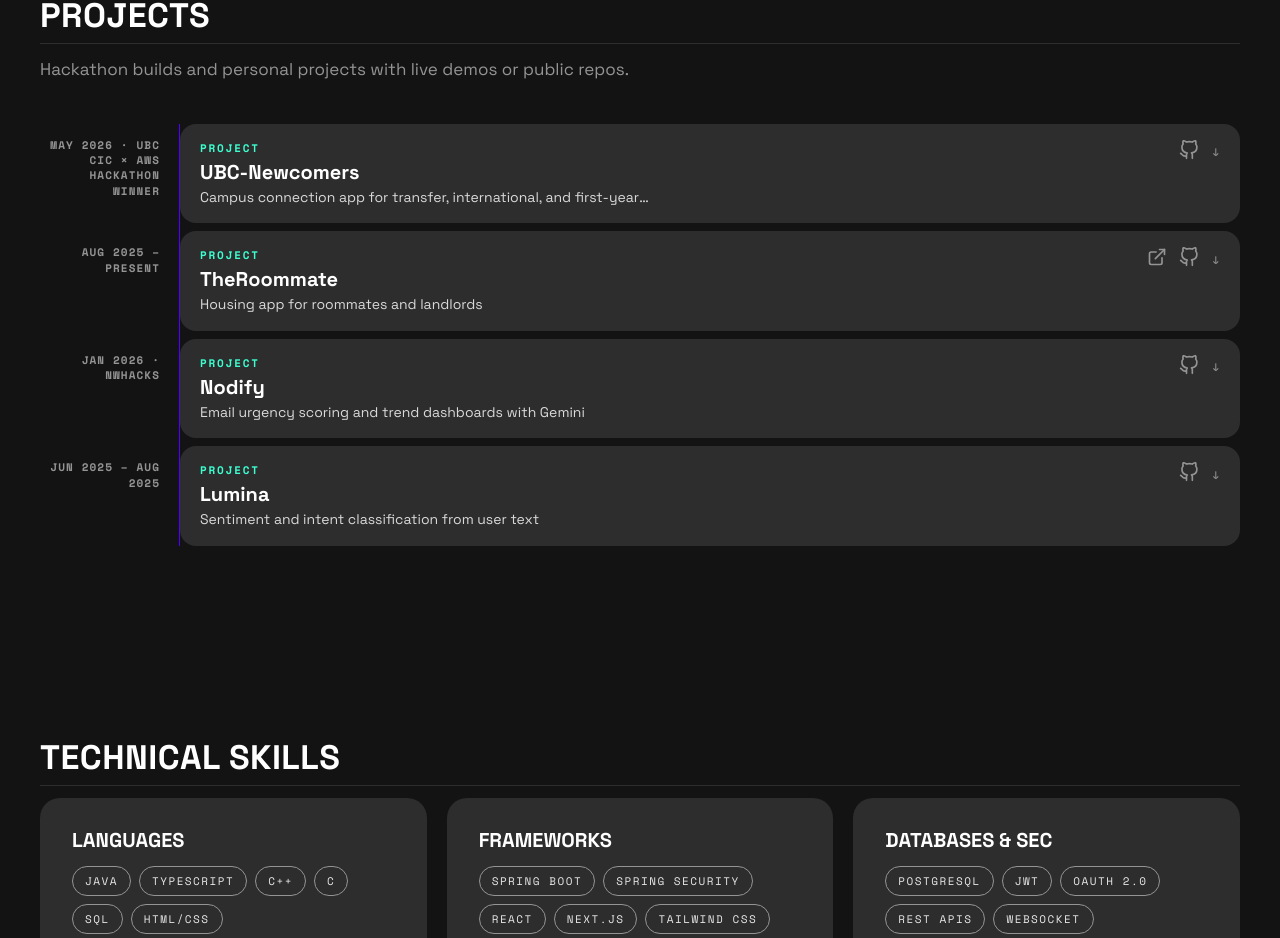
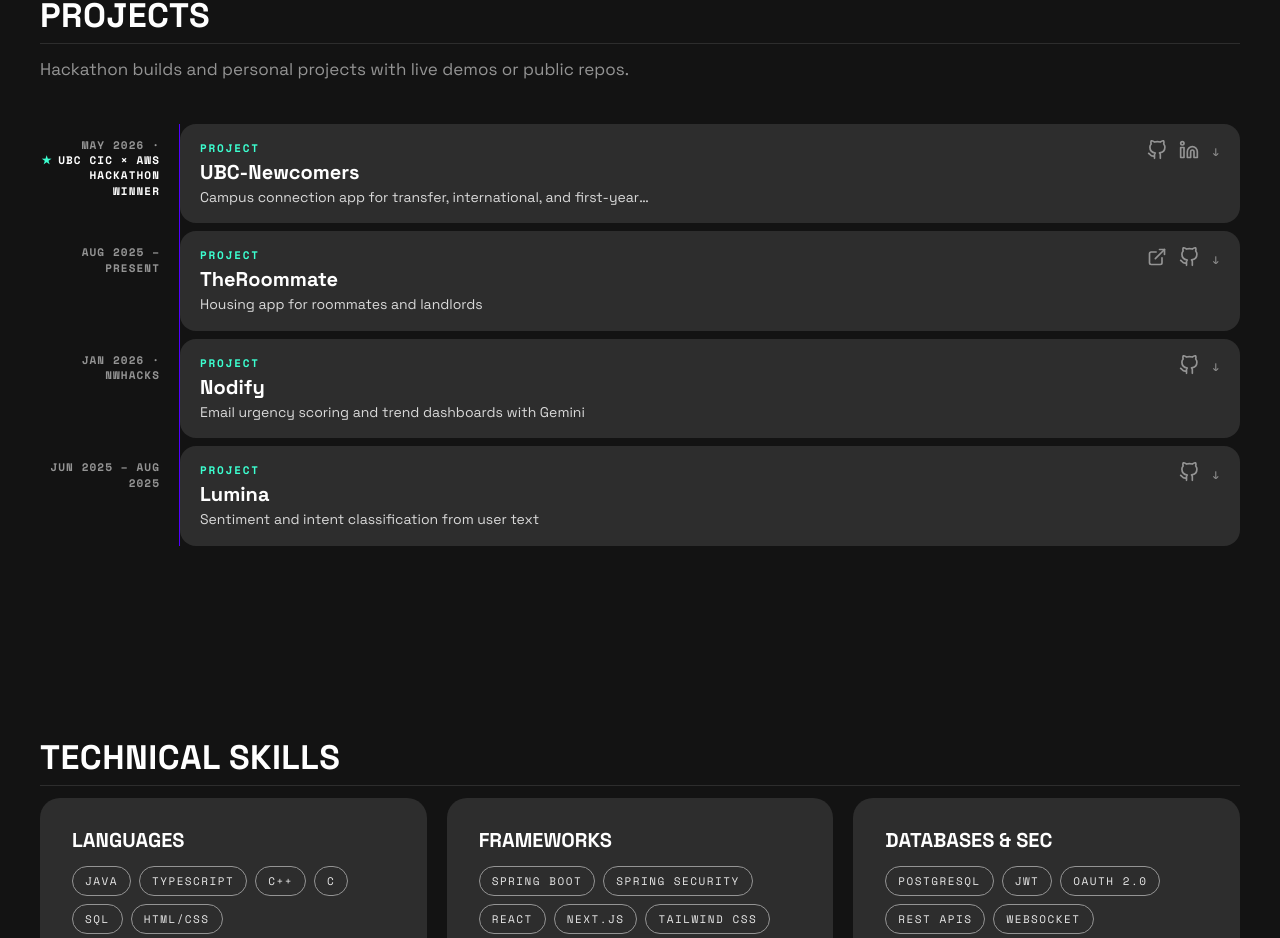
Before and after one commit to jagmansidhu/Portfolio-V2, a React (Vite) app: page / in a window 1280 px wide. Shown: the part 2016-2954 px from the top of the page. Built offline with nearby package versions, Linux system fonts and the light colour scheme.

Commit message:
Experiences update

```diff
--- a/src/App.jsx
+++ b/src/App.jsx
@@ -90,11 +90,13 @@ function App() {
                 company={item.company}
                 tagline={item.tagline}
                 subtitle={item.subtitle}
+                subtitleBold={item.subtitleBold}
                 location={item.location}
                 desc={item.desc}
                 tech={item.tech}
                 projectLink={item.projectLink}
                 githubLink={item.githubLink}
+                linkedinLink={item.linkedinLink}
                 isExperience={true}
               />
             ))}
@@ -123,10 +125,12 @@ function App() {
                 title={project.title}
                 tagline={project.tagline}
                 subtitle={project.subtitle}
+                subtitleBold={project.subtitleBold}
                 desc={project.desc}
                 tech={project.tech}
                 projectLink={project.projectLink}
                 githubLink={project.githubLink}
+                linkedinLink={project.linkedinLink}
               />
             ))}
           </div>
--- a/src/components/Project.css
+++ b/src/components/Project.css
@@ -55,6 +55,16 @@
 
 .story-date {
   display: block;
+}
+
+.story-date-bold {
+  font-weight: 700;
+  color: var(--text-primary);
+}
+
+.story-date-star {
+  color: var(--jelly-mint);
+  margin-right: 0.35rem;
 }
 
 .story-location {
--- a/src/components/Project.jsx
+++ b/src/components/Project.jsx
@@ -11,7 +11,9 @@ export default function Project({
   tech = [],
   projectLink,
   githubLink,
+  linkedinLink,
   subtitle,
+  subtitleBold,
   location,
   isExperience
 }) {
@@ -43,7 +45,17 @@ export default function Project({
     >
       <div className="story-rail">
         <div className="story-timestamp">
-          {subtitle && <span className="story-date">{subtitle}</span>}
+          {subtitle && (
+            <span className="story-date">
+              {subtitle}
+              {subtitleBold && (
+                <strong className="story-date-bold">
+                  <span className="story-date-star" aria-hidden="true">★</span>
+                  {subtitleBold}
+                </strong>
+              )}
+            </span>
+          )}
           {location && <span className="story-location">{location}</span>}
         </div>
         <div className="story-line"></div>
@@ -95,6 +107,15 @@ export default function Project({
                   </svg>
                 </a>
               )}
+              {linkedinLink && (
+                <a href={linkedinLink} className="link-icon" target="_blank" rel="noopener noreferrer" aria-label="LinkedIn post">
+                  <svg xmlns="http://www.w3.org/2000/svg" width="20" height="20" viewBox="0 0 24 24" fill="none" stroke="currentColor" strokeWidth="2" strokeLinecap="round" strokeLinejoin="round">
+                    <path d="M16 8a6 6 0 0 1 6 6v7h-4v-7a2 2 0 0 0-2-2 2 2 0 0 0-2 2v7h-4v-7a6 6 0 0 1 6-6z"></path>
+                    <rect x="2" y="9" width="4" height="12"></rect>
+                    <circle cx="4" cy="4" r="2"></circle>
+                  </svg>
+                </a>
+              )}
             </div>
 
             {hasDetails && (
--- a/src/data/content.js
+++ b/src/data/content.js
@@ -1,8 +1,10 @@
 export const projects = [
   {
     githubLink: "https://github.com/wtarit/UBC-Newcomers",
+    linkedinLink: "https://www.linkedin.com/posts/ubc-cic_ubc-generativeai-hackathon-activity-7464827663828803585-sK7Y",
     title: "UBC-Newcomers",
-    subtitle: "May 2026 · UBC CIC × AWS Hackathon Winner",
+    subtitle: "May 2026 · ",
+    subtitleBold: "UBC CIC × AWS Hackathon Winner",
     tagline: "Campus connection app for transfer, international, and first-year students",
     desc: [
       "Won the UBC CIC × AWS Hackathon. Built UBC-Newcomers with a geofenced campus map, scraped club and faculty events, and peer matching via Claude on AWS Bedrock."
```
